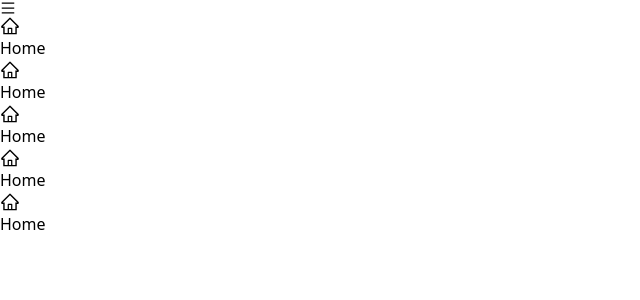
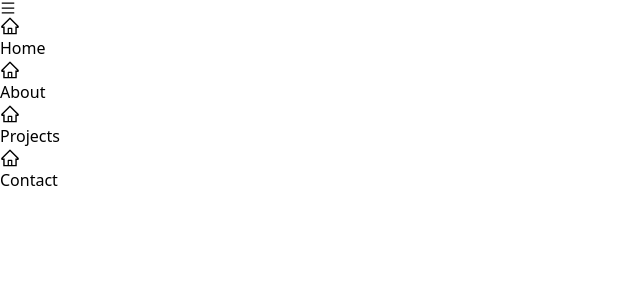
Before and after one commit to bgt1717/reacttailwindportfolio, a React (Vite) app in the folder web/: page / in a window 1280 px wide. Both pictures are taken after a click on the icon 8 px from the left and 8 px from the top of the page. Shown: the top 300 px of the page, without its empty margins (0-640 px from the left). Built offline with nearby package versions, Linux system fonts and the light colour scheme; the HTML template or start-up script is replaced by a standard one.

Commit message:
sidebar update

```diff
--- a/web/src/components/SideBar.jsx
+++ b/web/src/components/SideBar.jsx
@@ -24,22 +24,17 @@ const SideBar = () => {
                         <a href="#main" className='w-[75%] flex justify-center items-center rounded-full shadow-lg bg-gray-100 shadow-gray-400 p-4 m-2 cursor-pointer hover:scale-110 ease-in duration-200'
                         >
                             <AiOutlineHome size={20} />
-                            <span className='pl-4'>Home</span>
+                            <span className='pl-4'>About </span>
                         </a>
                         <a href="#main" className='w-[75%] flex justify-center items-center rounded-full shadow-lg bg-gray-100 shadow-gray-400 p-4 m-2 cursor-pointer hover:scale-110 ease-in duration-200'
                         >
                             <AiOutlineHome size={20} />
-                            <span className='pl-4'>Home</span>
+                            <span className='pl-4'> Projects</span>
                         </a>
                         <a href="#main" className='w-[75%] flex justify-center items-center rounded-full shadow-lg bg-gray-100 shadow-gray-400 p-4 m-2 cursor-pointer hover:scale-110 ease-in duration-200'
                         >
                             <AiOutlineHome size={20} />
-                            <span className='pl-4'>Home</span>
-                        </a>
-                        <a href="#main" className='w-[75%] flex justify-center items-center rounded-full shadow-lg bg-gray-100 shadow-gray-400 p-4 m-2 cursor-pointer hover:scale-110 ease-in duration-200'
-                        >
-                            <AiOutlineHome size={20} />
-                            <span className='pl-4'>Home</span>
+                            <span className='pl-4'>Contact</span>
                         </a>
                     </div>
                 ): (
```
